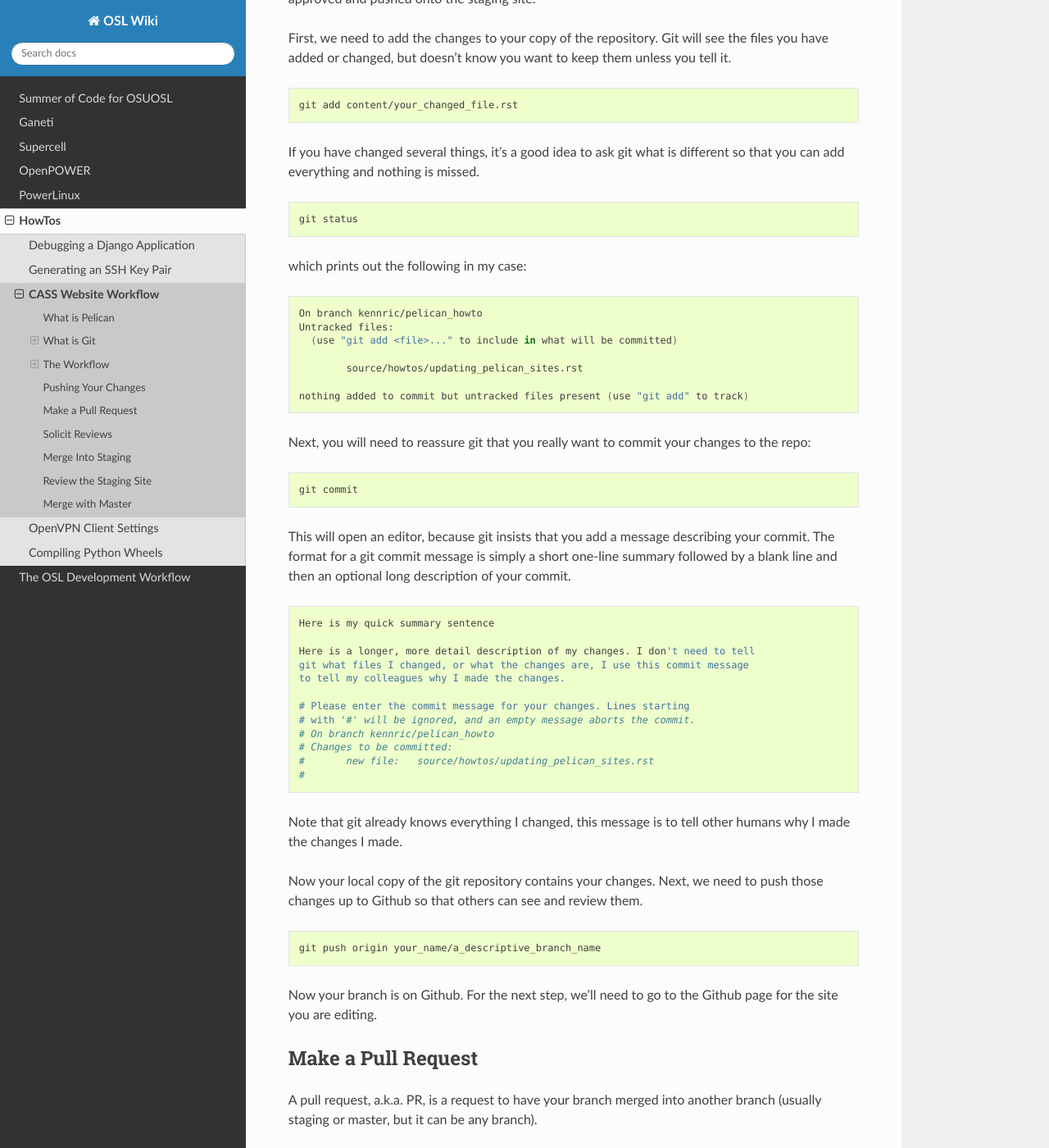
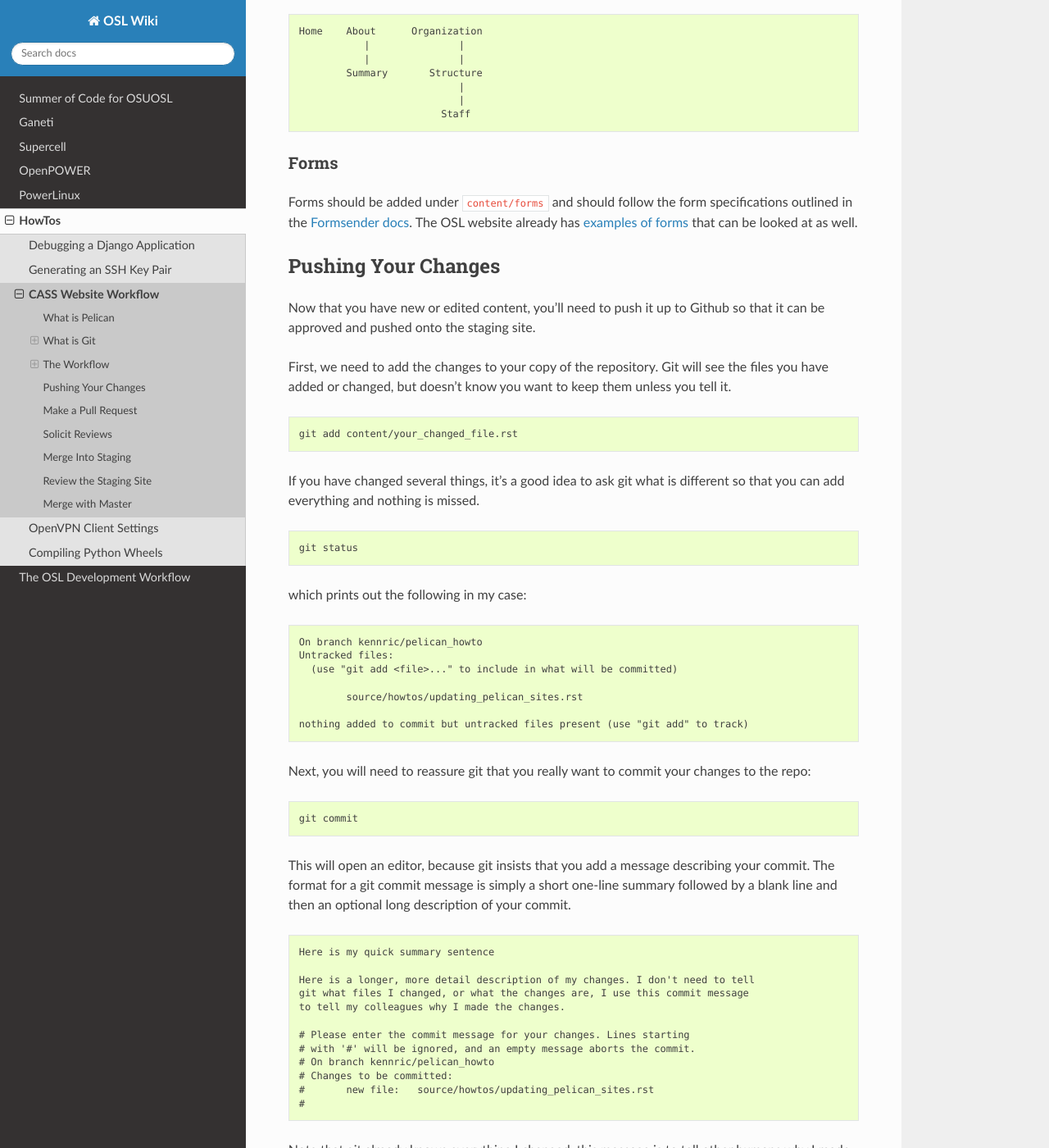
Before and after one commit to osuosl/wiki, a Sphinx documentation site: the page built from source/howtos/updating_pelican_sites.rst, in a window 1280 px wide and 1400 px high, scrolled down 4322 px. Shown: the whole window at 82% size. Built offline with Sphinx 7.4.7 and the Read the Docs theme 2.0.0, drawn with Linux system fonts in a browser that asks for light colours; some of the changed text lies outside the part shown.

Commit message:
fix code blocks

```diff
--- a/source/howtos/updating_pelican_sites.rst
+++ b/source/howtos/updating_pelican_sites.rst
@@ -75,7 +75,7 @@ local machine. How you do this depends on the operating system and git
 client you use. For examples in this document, I'll use the git
 command-line client, which can be used on all platforms.
 
-.. code-block::bash
+.. code-block:: none
 
 	git clone https://github.com/osuosl/cass-pelican
 
@@ -86,21 +86,21 @@ First, we have to check out the staging branch. If this is the first time
 you have cloned the repository, this command will check out staging and
 make sure your local copy tracks the changes on Github.
 
-.. code-block::bash
+.. code-block:: none
 
 	git checkout -tb staging origin/staging
 
 If you already have the staging branch checked out from before, you can
 just switch to it:
 
-.. code-block::bash
+.. code-block:: none
 
 	git checkout staging
 
 and pull in any changes that have happened since the last time you worked
 on the site:
 
-.. code-block::bash
+.. code-block:: none
 
 	git pull
 
@@ -108,7 +108,7 @@ on the site:
 Now you are in an up-to-date staging branch. Next, create a new branch to
 hold your changes
 
-.. code-block::bash
+.. code-block:: none
 
 	git checkout -b your_name/a_descriptive_branch_name
 
@@ -122,7 +122,7 @@ For example, if I were updating the staff list, I would probably make a
 branch like this:
 
 
-.. code-block::bash
+.. code-block:: none
 
 	git checkout -b kennric/update_staff_list
 
@@ -276,7 +276,7 @@ First, we need to add the changes to your copy of the repository. Git will
 see the files you have added or changed, but doesn't know you want to keep
 them unless you tell it.
 
-.. code-block:: bash
+.. code-block:: none
 
 	git add content/your_changed_file.rst
 
@@ -284,13 +284,13 @@ them unless you tell it.
 If you have changed several things, it's a good idea to ask git what is
 different so that you can add everything and nothing is missed.
 
-.. code-block:: bash
+.. code-block:: none
 
 	git status
 
 which prints out the following in my case:
 
-.. code-block:: bash
+.. code-block:: none
 
 	On branch kennric/pelican_howto
 	Untracked files:
@@ -304,7 +304,7 @@ which prints out the following in my case:
 Next, you will need to reassure git that you really want to commit your
 changes to the repo:
 
-.. code-block:: bash
+.. code-block:: none
 
 	git commit
 
@@ -312,7 +312,7 @@ This will open an editor, because git insists that you add a message describing
 your commit. The format for a git commit message is simply a short one-line summary
 followed by a blank line and then an optional long description of your commit.
 
-.. code-block:: bash
+.. code-block:: none
 
 	Here is my quick summary sentence
 
@@ -333,7 +333,7 @@ humans why I made the changes I made.
 Now your local copy of the git repository contains your changes. Next, we need to
 push those changes up to Github so that others can see and review them.
 
-.. code-block:: bash
+.. code-block:: none
 
 	git push origin your_name/a_descriptive_branch_name
 
@@ -367,7 +367,7 @@ changes. You can 'tag' other users in the 'Conversation' tab of the pull
 request by adding an @ to their username in a comment:
 
 
-.. code-block:: bash
+.. code-block:: none
 
 	My changes are complete, @Ramereth, can you review?
 
```
